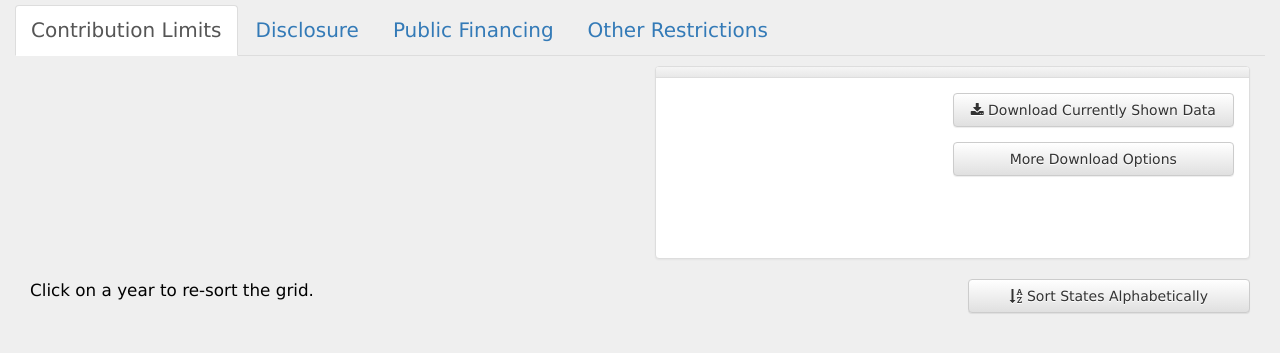
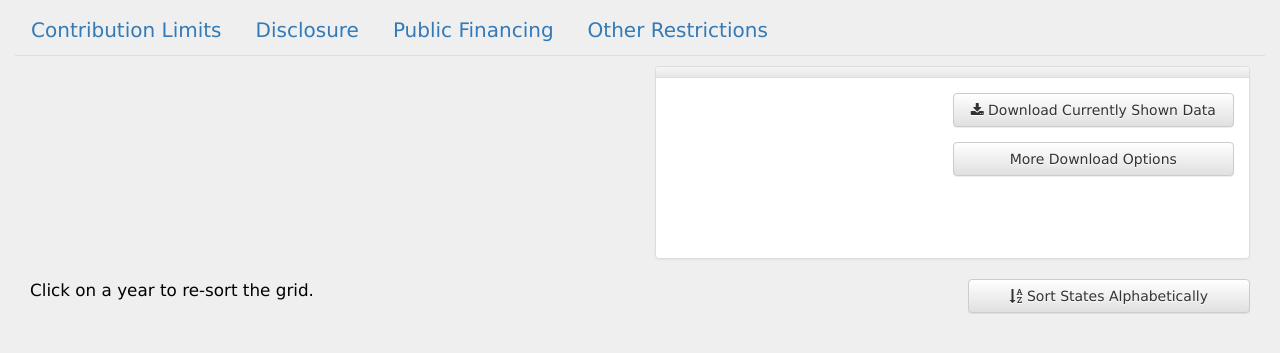
Before and after one commit to cfinst/cfinst.github.io, a Jekyll site: the page built from grid/index.md, in a window 1280 px wide. Shown: the top 353 px of the page. Built offline with Jekyll 4.4.1, drawn with Linux system fonts in a browser that asks for light colours.

Commit message:
Don't statically set an active tab. Since the active tab is activated by URL query and other things, so setting it here is of limited value.

```diff
--- a/_layouts/default.html
+++ b/_layouts/default.html
@@ -12,7 +12,7 @@ After the head.html include above, we can assume that the <body> tag has
     <nav>
       <ul class="nav nav-tabs cfi-tabs" role="tablist">
         {% for tab in site.data.tabs %}
-        <li role="presentation" {% if forloop.first %}class="active"{% endif %}>
+        <li role="presentation">
           <a href="#{{ tab.section }}" aria-controls="{{ tab.section }}"
               role="tab" data-toggle="tab">
             {{ tab.title }}
```
